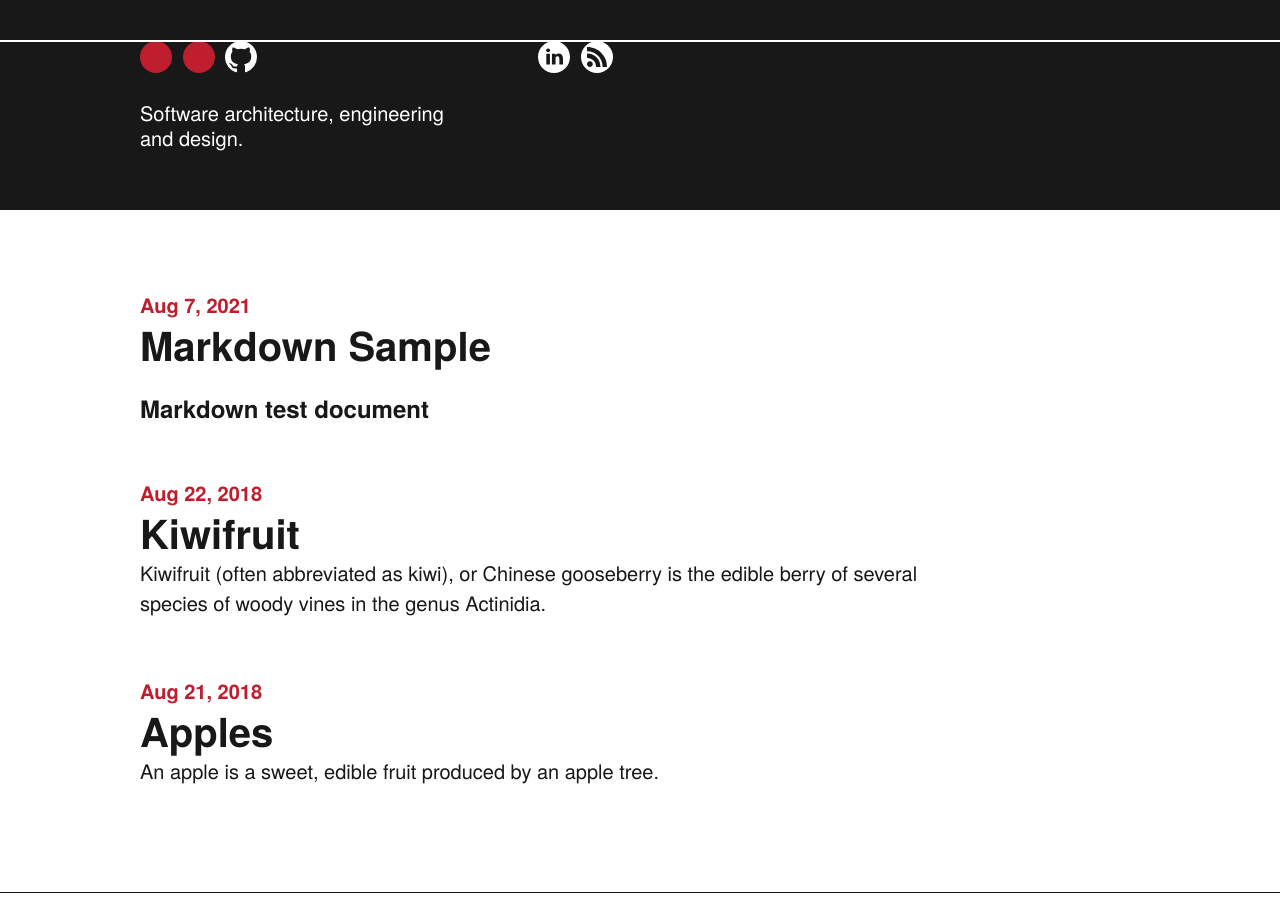
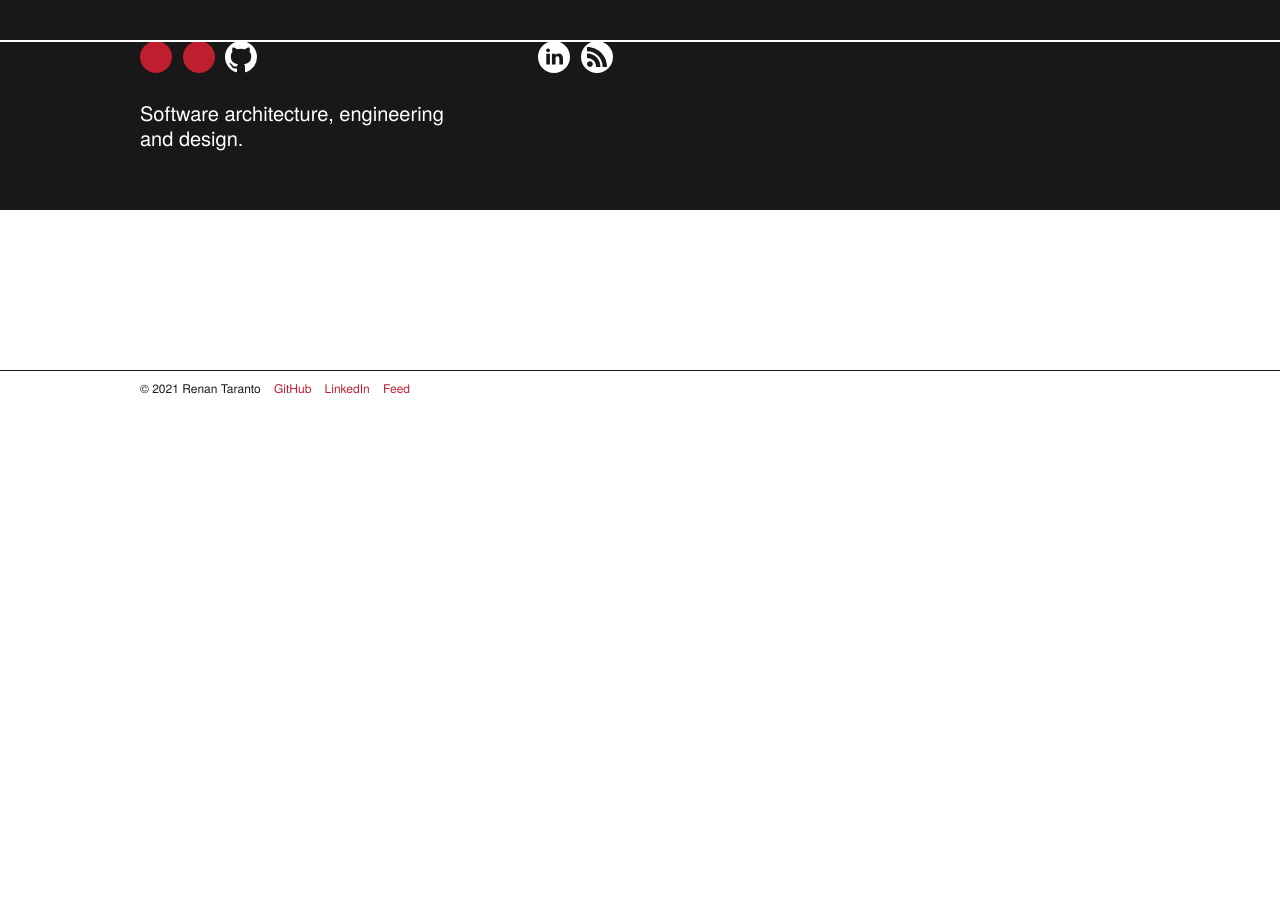
Before and after one commit to renan-taranto/renan-taranto.github.io, a Jekyll site: the page built from index.md, in a window 1280 px wide and 900 px high, scrolled down 495 px. Built offline with Jekyll 4.4.1, drawn with Linux system fonts in a browser that asks for light colours; nearby versions of some CDN libraries; after the commit the page ends 900 px from its top, so only the background shows below that.

Commit message:
[Posts] Mark the markdown sample post as not published

```diff
--- a/_posts/2018-08-21-apples.md
+++ /dev/null
@@ -1,9 +0,0 @@
----
----
-An apple is a sweet, edible fruit produced by an apple tree.
-
-Apple trees are cultivated worldwide, and are the most widely grown species in
-the genus Malus. The tree originated in Central Asia, where its wild ancestor,
-Malus sieversii, is still found today. Apples have been grown for thousands of
-years in Asia and Europe, and were brought to North America by European
-colonists.
--- a/_posts/2018-08-22-kiwifruit.md
+++ /dev/null
@@ -1,10 +0,0 @@
----
----
-Kiwifruit (often abbreviated as kiwi), or Chinese gooseberry is the edible
-berry of several species of woody vines in the genus Actinidia.
-
-The most common cultivar group of kiwifruit is oval, about the size of a large
-hen's egg (5–8 cm (2.0–3.1 in) in length and 4.5–5.5 cm (1.8–2.2 in) in
-diameter). It has a fibrous, dull greenish-brown skin and bright green or
-golden flesh with rows of tiny, black, edible seeds. The fruit has a soft
-texture, with a sweet and unique flavor.
```
Also changed, not shown: _posts/2021-08-07-markdown-sample.md (+1 -0 lines).
